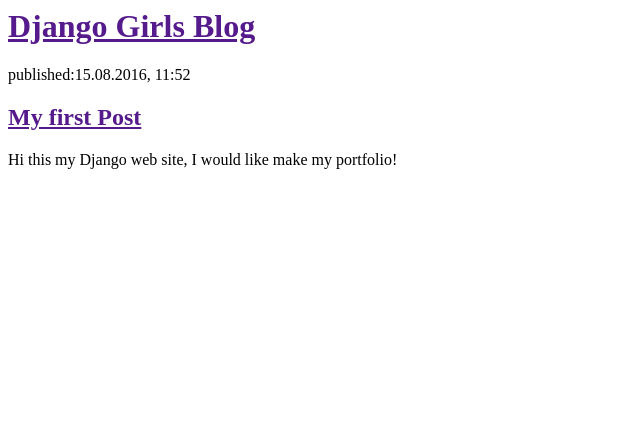
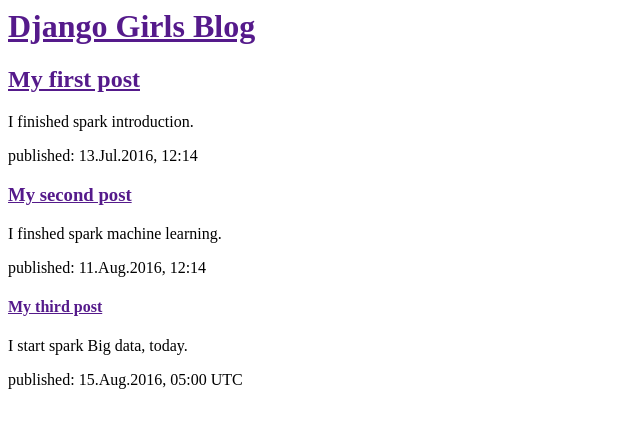
Before and after one commit to HowardChoi74/my-first-blog3, a Django app: page / in a window 1280 px wide. Shown: the top 428 px of the page, without its empty margins (0-640 px from the left). Run offline with Django 3.2, Linux system fonts and the light colour scheme.

Commit message:
Changed the HTML for the site.

```diff
--- a/blog/templates/blog/post_list.html
+++ b/blog/templates/blog/post_list.html
@@ -1,20 +1,34 @@
 <html>
+    <head>
+        <title>Django Girls blog</title>
+    </head>
+    <body>
+        <div>
+            <h1><a href="">Django Girls Blog</a></h1>
+        </div>
 
-	<head>
-		<title>Howard's blog</title>
-	</head>
 
-	<body>
+        <div>
+
+            <h2><a href="">My first post</a></h2>
+            <p>I finished spark introduction.</p>
+			<p>published: 13.Jul.2016, 12:14</p>
+        </div>
+
+        <div>
+
+            <h3><a href="">My second post</a></h3>
+            <p>I finshed spark machine learning.</p>
+			<p>published: 11.Aug.2016, 12:14</p>
+        </div>
+
 		<div>
-			<h1><a href = "">Django Girls Blog</a></h1>
+
+			<h4><a href="">My third post</a></h4>
+			<p>I start spark Big data, today.</p>
+			<p>published: 15.Aug.2016, 05:00 UTC</p>
+
 		</div>
 
-		<div>
-			<p>published:15.08.2016, 11:52</p>
-			<h2><a href="">My first Post</a></h2>
-			<p>Hi this my Django web site, I would like make my portfolio!</p>
-		</div>
-	</body>
-
-
+    </body>
 </html>
--- a/blog/views.py
+++ b/blog/views.py
@@ -1,6 +1,11 @@
 from django.shortcuts import render
+from django.utils import timezone
+from .models import Post
 
 # Create your views here.
 
 def post_list(request):
-    return render(request, 'blog/post_list.html', {})
+    posts = Post.objects\
+        .filter(published_date__lte=timezone.now())\
+        .order_by('published_date')
+    return render(request, 'blog/post_list.html', {'posts':posts})
```
